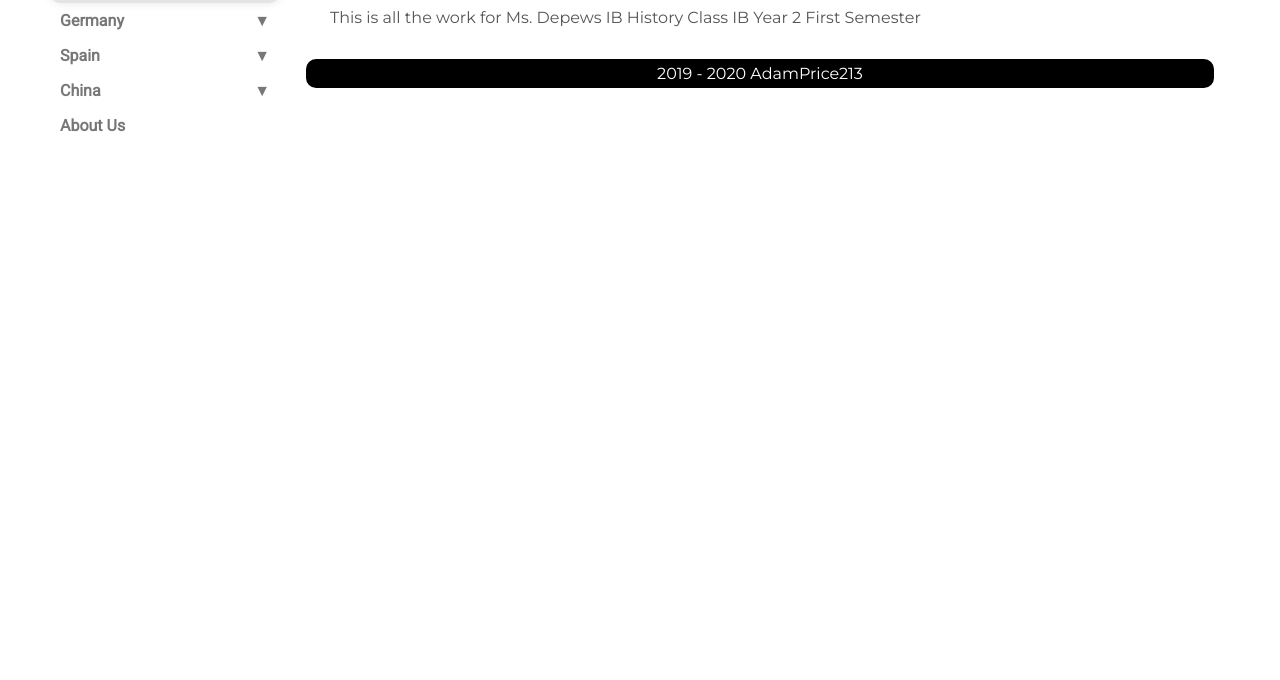
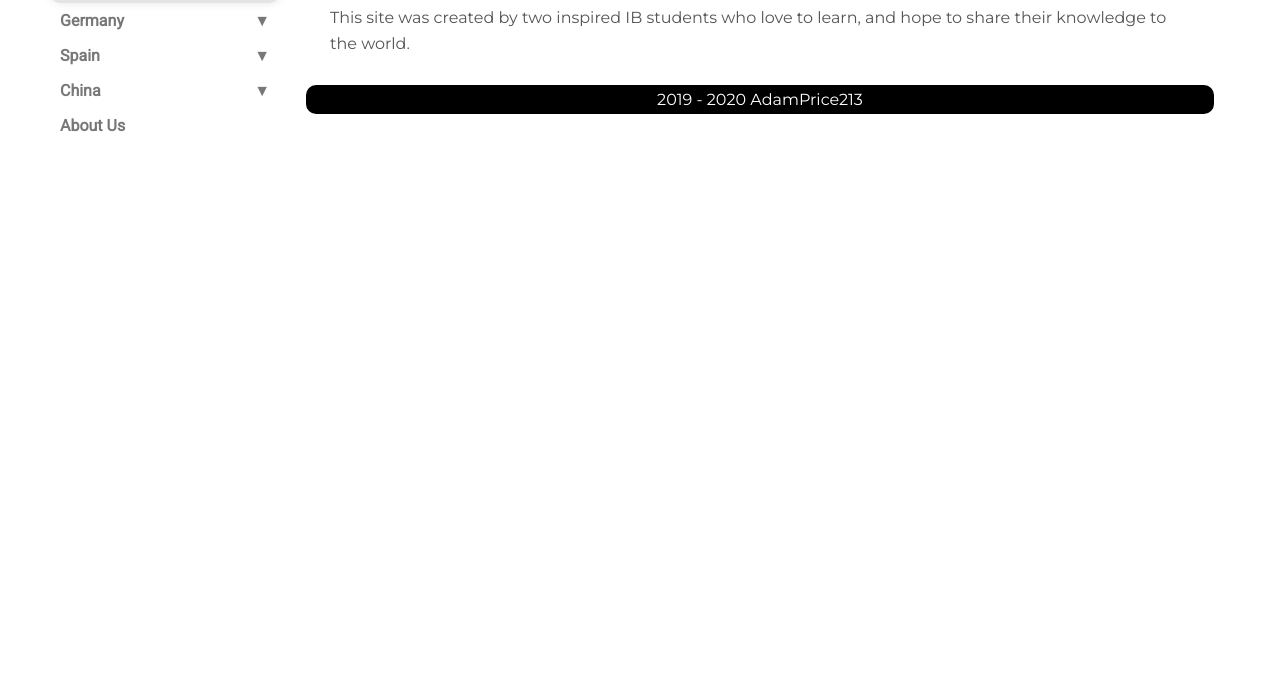
Before and after one commit to adamprice213/adamprice213.github.io, a plain HTML site: page index.html in a window 1280 px wide. Shown: the part 120-800 px from the top of the page. Drawn offline with Linux system fonts and the light colour scheme.

Commit message:
Update index.html

```diff
--- a/index.html
+++ b/index.html
@@ -85,7 +85,7 @@
 		</header>
 		<article>
 			<h3>Welcome to our site!</h3>
-			<p>This is all the work for Ms. Depews IB History Class IB Year 2 First Semester</p>
+			<p>This site was created by two inspired IB students who love to learn, and hope to share their knowledge to the world.</p>
 		</article>
 		<footer>2019 - 2020 AdamPrice213</footer>
 	</main>
```
